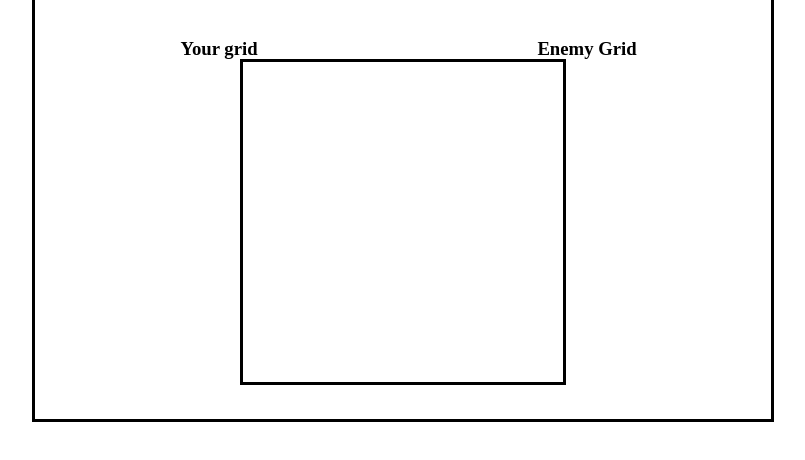
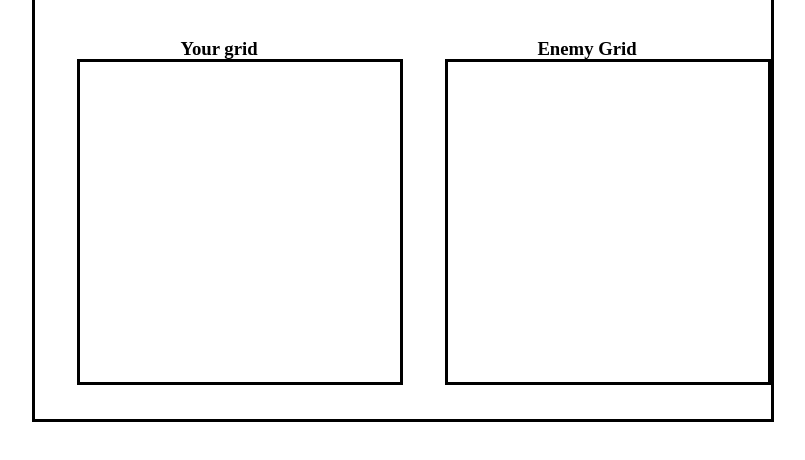
Before and after one commit to gcolabella/BattleShip, a plain HTML site: page index.html in a window 1280 px wide. Shown: the part 72-532 px from the top of the page, without its empty margins (237-1042 px from the left). Drawn offline with nearby package versions, Linux system fonts and the light colour scheme.

Commit message:
fixed small typo

```diff
--- a/index.html
+++ b/index.html
@@ -18,7 +18,7 @@
         <h3 class="cText">Enemy Grid</h3>
     </section>
     <div id="player"></div>
-    <div id="compute"></div>
+    <div id="computer"></div>
 
 <script src="https://code.jquery.com/jquery-3.3.1.js"></script>
 <script src="https://code.jquery.com/ui/1.12.0/jquery-ui.js"></script>
```
